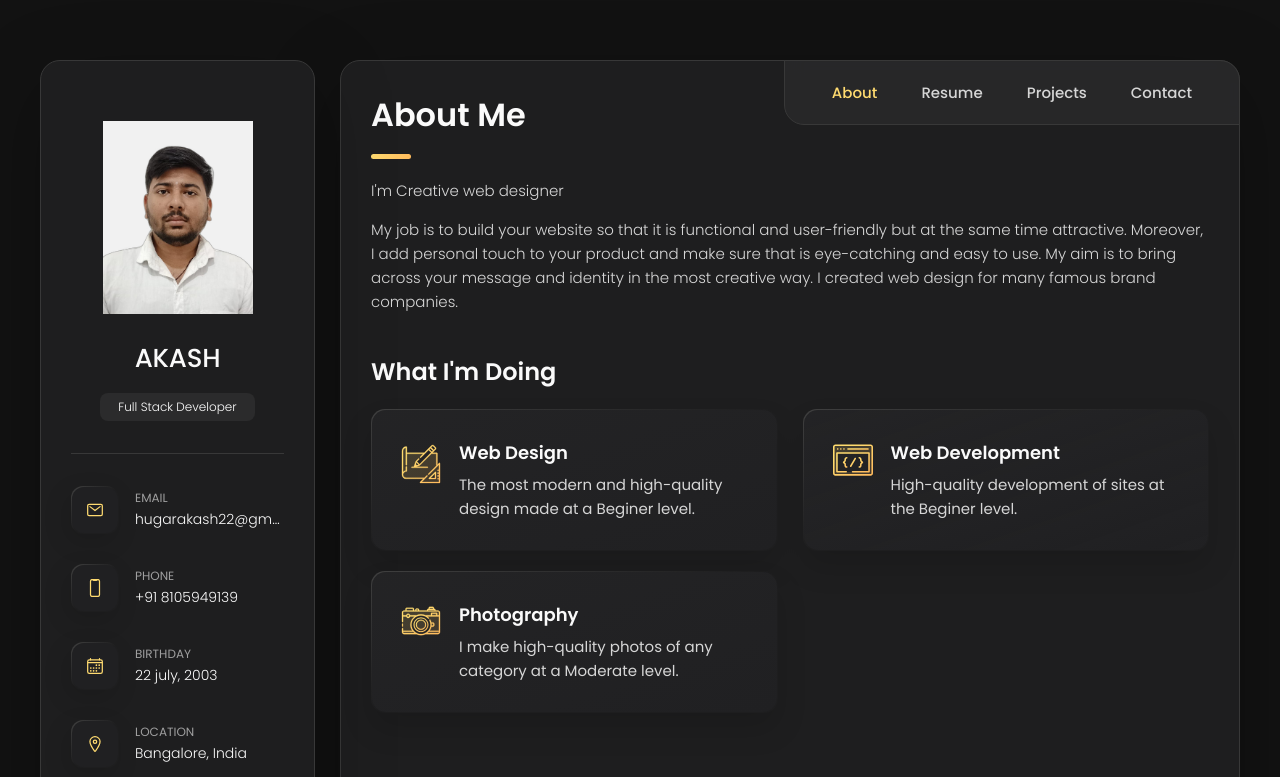
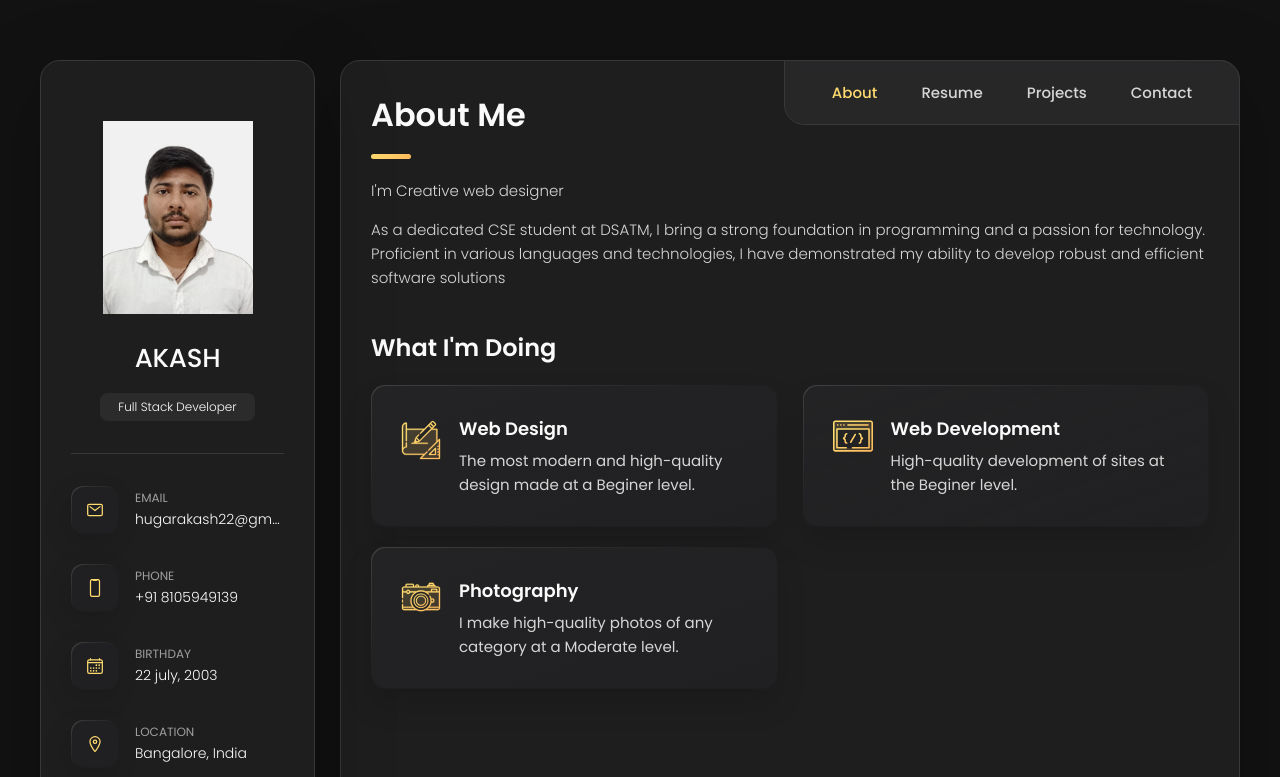
Before and after one commit to AKASH-22203/profile, a plain HTML site: page index.html in a window 1280 px wide. Shown: the top 777 px of the page. Drawn offline with nearby package versions, Linux system fonts and the light colour scheme.

Commit message:
Update index.html

```diff
--- a/index.html
+++ b/index.html
@@ -201,11 +201,9 @@
           </p>
 
           <p>
-            My job is to build your website so that it is functional and user-friendly but at the same time attractive.
-            Moreover, I
-            add personal touch to your product and make sure that is eye-catching and easy to use. My aim is to bring
-            across your
-            message and identity in the most creative way. I created web design for many famous brand companies.
+           As a dedicated CSE student at DSATM, I bring a strong foundation in programming and a passion for technology.
+ Proficient in various languages and technologies, I have demonstrated my ability to develop robust and efficient
+ software solutions
           </p>
         </section>
 
```
